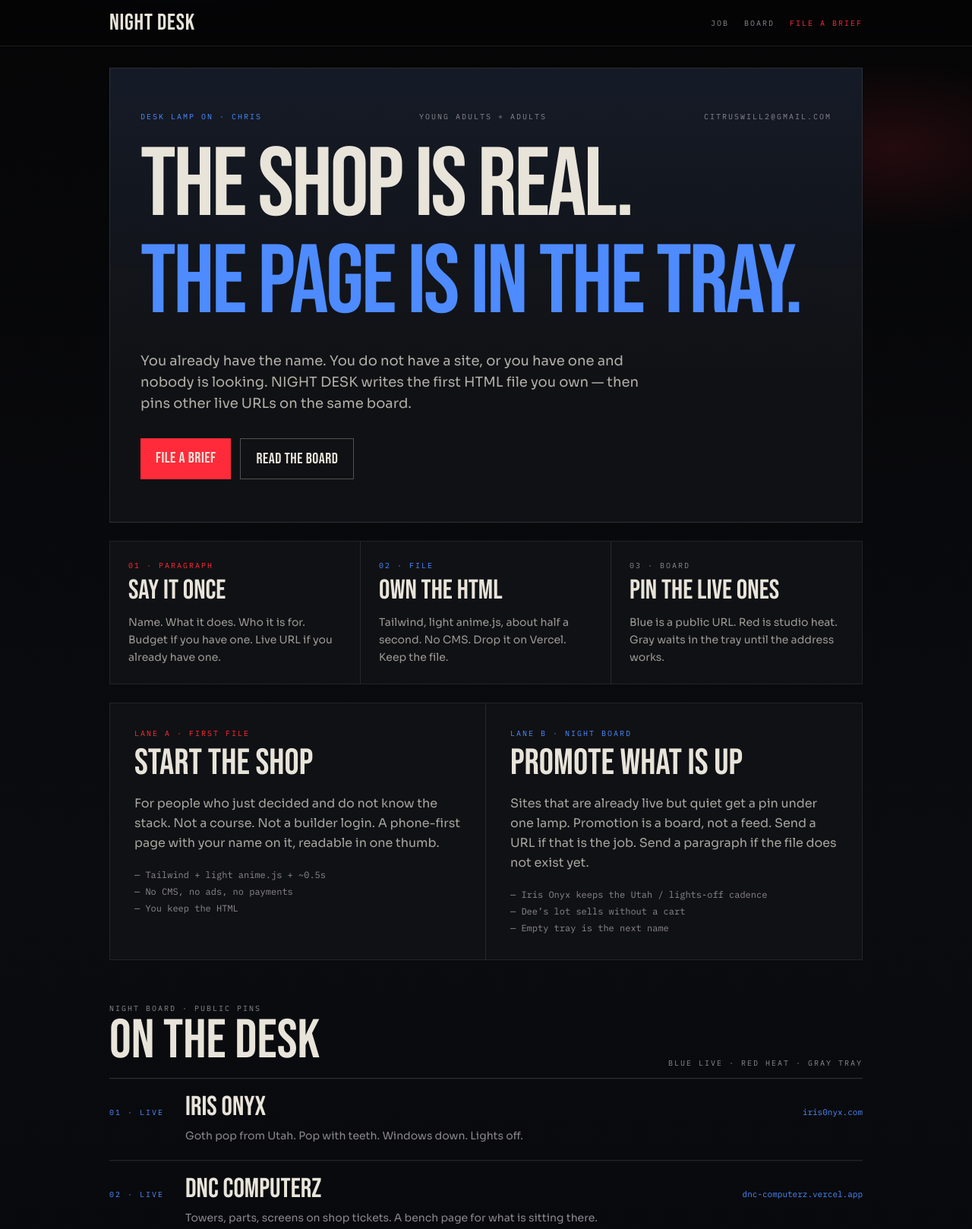
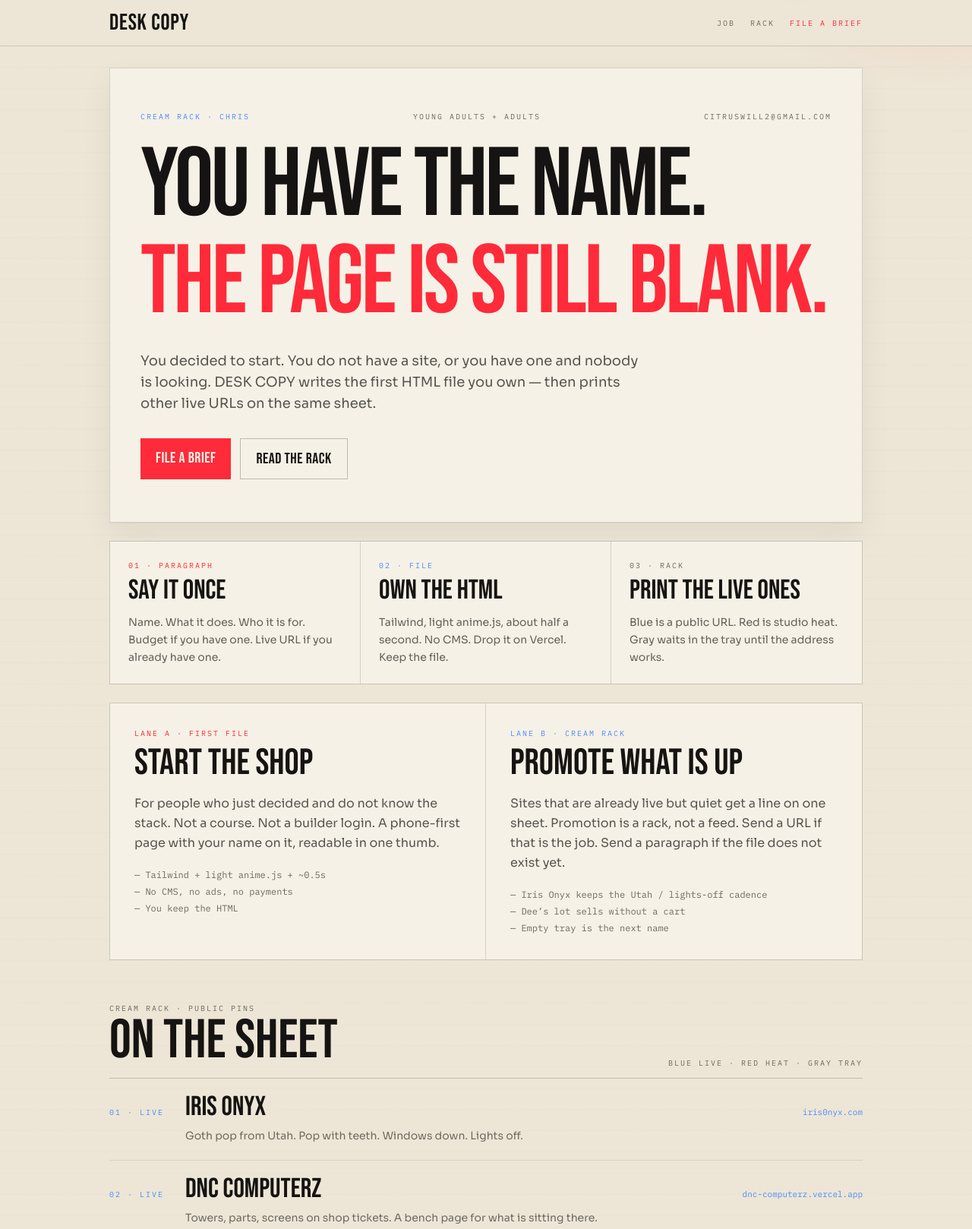
Before and after one commit to citruswill2-cmd/night-desk, a plain HTML site: page index.html in a window 1280 px wide. Shown: the top 1618 px of the page at 76% size. Drawn offline with nearby package versions, Linux system fonts and the light colour scheme.

Commit message:
DESK COPY home: cream rack, form on page, new hero

```diff
--- a/index.html
+++ b/index.html
@@ -3,8 +3,8 @@
 <head>
   <meta charset="utf-8" />
   <meta name="viewport" content="width=device-width, initial-scale=1" />
-  <title>NIGHT DESK — first file for a new shop, then the board</title>
-  <meta name="description" content="NIGHT DESK writes the first website people starting a business can own, then pins other live sites on one night board so they are not quiet." />
+  <title>DESK COPY — first page for a new shop, then the rack</title>
+  <meta name="description" content="DESK COPY writes the first website people starting a business can own, then prints other live sites on one cream rack so they are not quiet." />
   <link rel="preconnect" href="https://fonts.googleapis.com" />
   <link rel="preconnect" href="https://fonts.gstatic.com" crossorigin />
   <link href="https://fonts.googleapis.com/css2?family=Bebas+Neue&family=IBM+Plex+Mono:wght@400;500&family=Sora:wght@400;500;600&display=swap" rel="stylesheet" />
@@ -14,11 +14,11 @@
       theme: {
         extend: {
           colors: {
-            void: "#050506",
-            desk: "#101114",
-            rail: "#1C1E24",
-            paper: "#E8E4DA",
-            mute: "#8B8790",
+            paper: "#EDE6D6",
+            sheet: "#F6F1E6",
+            ink: "#161412",
+            mute: "#6F6A62",
+            rule: "#C9C1B2",
             live: "#4D8BFF",
             heat: "#FF2B3A"
           },
@@ -35,85 +35,82 @@
     html { scroll-behavior: smooth; }
     body {
       background:
-        radial-gradient(720px 280px at 18% -6%, rgba(77,139,255,.22), transparent 58%),
-        radial-gradient(420px 220px at 92% 8%, rgba(255,43,58,.12), transparent 52%),
-        linear-gradient(180deg, #050506 0%, #0B0C10 48%, #050506 100%);
-      color: #E8E4DA;
+        radial-gradient(900px 280px at 12% -8%, rgba(77,139,255,.10), transparent 55%),
+        radial-gradient(520px 240px at 96% 0%, rgba(255,43,58,.07), transparent 50%),
+        repeating-linear-gradient(0deg, transparent, transparent 27px, rgba(22,20,18,.035) 28px),
+        #EDE6D6;
+      color: #161412;
     }
-    .lamp {
-      background:
-        linear-gradient(180deg, rgba(77,139,255,.08), transparent 70%),
-        #101114;
-    }
-    .reveal { opacity: 0; transform: translateY(12px); }
+    .reveal { opacity: 0; transform: translateY(10px); }
     .tick {
       font-family: "IBM Plex Mono", ui-monospace, monospace;
       font-size: 10px;
       letter-spacing: .2em;
       text-transform: uppercase;
     }
-    .slot {
-      box-shadow: inset 0 1px 0 rgba(255,255,255,.04);
+    .sheet {
+      background: #F6F1E6;
+      box-shadow: 0 1px 0 rgba(22,20,18,.06), 0 18px 40px rgba(22,20,18,.06);
     }
   </style>
 </head>
 <body class="font-sans antialiased">
-  <a class="sr-only focus:not-sr-only focus:absolute focus:left-4 focus:top-4 focus:bg-paper focus:text-void focus:px-3 focus:py-2" href="#board">Skip to the board</a>
+  <a class="sr-only focus:not-sr-only focus:absolute focus:left-4 focus:top-4 focus:bg-ink focus:text-sheet focus:px-3 focus:py-2" href="#rack">Skip to the rack</a>
 
-  <header class="sticky top-0 z-40 border-b border-white/10 bg-void/85 backdrop-blur">
+  <header class="sticky top-0 z-40 border-b border-ink/15 bg-paper/90 backdrop-blur">
     <div class="mx-auto flex max-w-5xl items-center justify-between gap-4 px-4 py-3">
-      <a href="#top" class="font-display text-3xl tracking-wide text-paper">NIGHT DESK</a>
+      <a href="#top" class="font-display text-3xl tracking-wide text-ink">DESK COPY</a>
       <nav class="flex gap-5 tick text-mute">
-        <a class="hover:text-paper" href="#job">Job</a>
-        <a class="hover:text-paper" href="#board">Board</a>
-        <a class="text-heat hover:text-paper" href="brief.html">File a brief</a>
+        <a class="hover:text-ink" href="#job">Job</a>
+        <a class="hover:text-ink" href="#rack">Rack</a>
+        <a class="text-heat hover:text-ink" href="#brief">File a brief</a>
       </nav>
     </div>
   </header>
 
   <main id="top" class="mx-auto max-w-5xl px-4 pb-24">
-    <section class="reveal lamp mt-7 overflow-hidden border border-white/10 px-5 py-10 md:px-10 md:py-14">
+    <section class="reveal sheet mt-7 border border-ink/15 px-5 py-10 md:px-10 md:py-14">
       <div class="flex flex-wrap items-baseline justify-between gap-2 tick text-mute">
-        <span class="text-live">Desk lamp on · Chris</span>
+        <span class="text-live">Cream rack · Chris</span>
         <span>Young adults + adults</span>
         <span>citruswill2@gmail.com</span>
       </div>
-      <h1 class="mt-5 font-display text-[13vw] leading-[0.78] tracking-tight text-paper sm:text-7xl md:text-8xl lg:text-9xl">
-        THE SHOP IS REAL.<br /><span class="text-live">THE PAGE IS IN THE TRAY.</span>
+      <h1 class="mt-5 font-display text-[12vw] leading-[0.78] tracking-tight text-ink sm:text-7xl md:text-8xl lg:text-9xl">
+        YOU HAVE THE NAME.<br /><span class="text-heat">THE PAGE IS STILL BLANK.</span>
       </h1>
-      <p class="mt-6 max-w-2xl text-base leading-relaxed text-paper/75 md:text-lg">
-        You already have the name. You do not have a site, or you have one and nobody is looking.
-        NIGHT DESK writes the first HTML file you own — then pins other live URLs on the same board.
+      <p class="mt-6 max-w-2xl text-base leading-relaxed text-ink/70 md:text-lg">
+        You decided to start. You do not have a site, or you have one and nobody is looking.
+        DESK COPY writes the first HTML file you own — then prints other live URLs on the same sheet.
       </p>
       <div class="mt-8 flex flex-wrap gap-3">
-        <a href="brief.html" class="bg-heat px-5 py-3 font-display text-xl tracking-wide text-paper hover:bg-live hover:text-void">FILE A BRIEF</a>
-        <a href="#board" class="border border-paper/30 px-5 py-3 font-display text-xl tracking-wide text-paper hover:border-live hover:text-live">READ THE BOARD</a>
+        <a href="#brief" class="bg-heat px-5 py-3 font-display text-xl tracking-wide text-sheet hover:bg-live">FILE A BRIEF</a>
+        <a href="#rack" class="border border-ink/25 px-5 py-3 font-display text-xl tracking-wide text-ink hover:border-live hover:text-live">READ THE RACK</a>
       </div>
     </section>
 
-    <section id="job" class="reveal mt-6 grid border border-white/10 md:grid-cols-3">
-      <article class="border-b border-white/10 bg-desk p-6 md:border-b-0 md:border-r">
+    <section id="job" class="reveal mt-6 grid border border-ink/15 md:grid-cols-3">
+      <article class="border-b border-ink/15 bg-sheet p-6 md:border-b-0 md:border-r">
         <p class="tick text-heat">01 · paragraph</p>
         <h2 class="mt-2 font-display text-4xl leading-none">SAY IT ONCE</h2>
-        <p class="mt-3 text-sm leading-relaxed text-paper/65">Name. What it does. Who it is for. Budget if you have one. Live URL if you already have one.</p>
+        <p class="mt-3 text-sm leading-relaxed text-ink/65">Name. What it does. Who it is for. Budget if you have one. Live URL if you already have one.</p>
       </article>
-      <article class="border-b border-white/10 bg-desk p-6 md:border-b-0 md:border-r">
+      <article class="border-b border-ink/15 bg-sheet p-6 md:border-b-0 md:border-r">
         <p class="tick text-live">02 · file</p>
         <h2 class="mt-2 font-display text-4xl leading-none">OWN THE HTML</h2>
-        <p class="mt-3 text-sm leading-relaxed text-paper/65">Tailwind, light anime.js, about half a second. No CMS. Drop it on Vercel. Keep the file.</p>
+        <p class="mt-3 text-sm leading-relaxed text-ink/65">Tailwind, light anime.js, about half a second. No CMS. Drop it on Vercel. Keep the file.</p>
       </article>
-      <article class="bg-desk p-6">
-        <p class="tick text-mute">03 · board</p>
-        <h2 class="mt-2 font-display text-4xl leading-none">PIN THE LIVE ONES</h2>
-        <p class="mt-3 text-sm leading-relaxed text-paper/65">Blue is a public URL. Red is studio heat. Gray waits in the tray until the address works.</p>
+      <article class="bg-sheet p-6">
+        <p class="tick text-mute">03 · rack</p>
+        <h2 class="mt-2 font-display text-4xl leading-none">PRINT THE LIVE ONES</h2>
+        <p class="mt-3 text-sm leading-relaxed text-ink/65">Blue is a public URL. Red is studio heat. Gray waits in the tray until the address works.</p>
       </article>
     </section>
 
-    <section class="reveal mt-6 grid border border-white/10 md:grid-cols-2">
-      <article class="border-b border-white/10 bg-desk p-6 md:border-b-0 md:border-r md:p-8">
+    <section class="reveal mt-6 grid border border-ink/15 md:grid-cols-2">
+      <article class="border-b border-ink/15 bg-sheet p-6 md:border-b-0 md:border-r md:p-8">
         <p class="tick text-heat">Lane A · first file</p>
         <h2 class="mt-2 font-display text-5xl leading-none">START THE SHOP</h2>
-        <p class="mt-4 text-base leading-relaxed text-paper/70">
+        <p class="mt-4 text-base leading-relaxed text-ink/70">
           For people who just decided and do not know the stack. Not a course. Not a builder login.
           A phone-first page with your name on it, readable in one thumb.
         </p>
@@ -123,11 +120,11 @@
           <li>— You keep the HTML</li>
         </ul>
       </article>
-      <article class="bg-desk p-6 md:p-8">
-        <p class="tick text-live">Lane B · night board</p>
+      <article class="bg-sheet p-6 md:p-8">
+        <p class="tick text-live">Lane B · cream rack</p>
         <h2 class="mt-2 font-display text-5xl leading-none">PROMOTE WHAT IS UP</h2>
-        <p class="mt-4 text-base leading-relaxed text-paper/70">
-          Sites that are already live but quiet get a pin under one lamp. Promotion is a board, not a feed.
+        <p class="mt-4 text-base leading-relaxed text-ink/70">
+          Sites that are already live but quiet get a line on one sheet. Promotion is a rack, not a feed.
           Send a URL if that is the job. Send a paragraph if the file does not exist yet.
         </p>
         <ul class="mt-5 space-y-1 font-mono text-[12px] text-mute">
@@ -138,57 +135,57 @@
       </article>
     </section>
 
-    <section id="board" class="reveal mt-14">
-      <div class="flex flex-wrap items-end justify-between gap-3 border-b border-white/15 pb-3">
+    <section id="rack" class="reveal mt-14">
+      <div class="flex flex-wrap items-end justify-between gap-3 border-b border-ink/20 pb-3">
         <div>
-          <p class="tick text-mute">Night board · public pins</p>
-          <h2 class="font-display text-6xl leading-none text-paper md:text-7xl">ON THE DESK</h2>
+          <p class="tick text-mute">Cream rack · public pins</p>
+          <h2 class="font-display text-6xl leading-none text-ink md:text-7xl">ON THE SHEET</h2>
         </div>
         <p class="tick text-mute">Blue live · red heat · gray tray</p>
       </div>
 
       <ol class="mt-0">
-        <li class="slot border-b border-white/10">
+        <li class="border-b border-ink/10">
           <a class="group grid gap-2 py-5 sm:grid-cols-[92px_1fr_auto] sm:items-baseline" href="https://iris0nyx.com/" target="_blank" rel="noopener">
             <span class="tick text-live">01 · live</span>
             <span>
-              <span class="block font-display text-4xl leading-none text-paper group-hover:text-live">IRIS ONYX</span>
+              <span class="block font-display text-4xl leading-none text-ink group-hover:text-live">IRIS ONYX</span>
               <span class="mt-2 block max-w-xl text-sm leading-relaxed text-mute">Goth pop from Utah. Pop with teeth. Windows down. Lights off.</span>
             </span>
             <span class="font-mono text-[11px] text-live">iris0nyx.com</span>
           </a>
         </li>
-        <li class="slot border-b border-white/10">
+        <li class="border-b border-ink/10">
           <a class="group grid gap-2 py-5 sm:grid-cols-[92px_1fr_auto] sm:items-baseline" href="https://dnc-computerz.vercel.app/" target="_blank" rel="noopener">
             <span class="tick text-live">02 · live</span>
             <span>
-              <span class="block font-display text-4xl leading-none text-paper group-hover:text-live">DNC COMPUTERZ</span>
+              <span class="block font-display text-4xl leading-none text-ink group-hover:text-live">DNC COMPUTERZ</span>
               <span class="mt-2 block max-w-xl text-sm leading-relaxed text-mute">Towers, parts, screens on shop tickets. A bench page for what is sitting there.</span>
             </span>
             <span class="font-mono text-[11px] text-live">dnc-computerz.vercel.app</span>
           </a>
         </li>
-        <li class="slot border-b border-white/10">
+        <li class="border-b border-ink/10">
           <a class="group grid gap-2 py-5 sm:grid-cols-[92px_1fr_auto] sm:items-baseline" href="https://sameweekhq.vercel.app/" target="_blank" rel="noopener">
             <span class="tick text-heat">03 · heat</span>
             <span>
-              <span class="block font-display text-4xl leading-none text-paper group-hover:text-heat">REDLINE</span>
+              <span class="block font-display text-4xl leading-none text-ink group-hover:text-heat">REDLINE</span>
               <span class="mt-2 block max-w-xl text-sm leading-relaxed text-mute">You describe the job. Chris builds the site. sameweekhq.vercel.app currently serves REDLINE.</span>
             </span>
             <span class="font-mono text-[11px] text-heat">sameweekhq.vercel.app</span>
           </a>
         </li>
-        <li class="slot border-b border-white/10">
+        <li class="border-b border-ink/10">
           <a class="group grid gap-2 py-5 sm:grid-cols-[92px_1fr_auto] sm:items-baseline" href="https://daytape.vercel.app/" target="_blank" rel="noopener">
             <span class="tick text-live">04 · live</span>
             <span>
-              <span class="block font-display text-4xl leading-none text-paper group-hover:text-live">DAYTAPE</span>
+              <span class="block font-display text-4xl leading-none text-ink group-hover:text-live">DAYTAPE</span>
               <span class="mt-2 block max-w-xl text-sm leading-relaxed text-mute">A day’s tape without a platform tax. Phone-first, short, already up.</span>
             </span>
             <span class="font-mono text-[11px] text-live">daytape.vercel.app</span>
           </a>
         </li>
-        <li class="slot border-b border-white/10">
+        <li class="border-b border-ink/10">
           <a class="group grid gap-2 py-5 sm:grid-cols-[92px_1fr_auto] sm:items-baseline" href="https://github.com/citruswill2-cmd/sameweek" target="_blank" rel="noopener">
             <span class="tick text-mute">05 · tray</span>
             <span>
@@ -198,7 +195,7 @@
             <span class="font-mono text-[11px] text-mute">github.com/citruswill2-cmd/sameweek</span>
           </a>
         </li>
-        <li class="slot border-b border-white/10">
+        <li class="border-b border-ink/10">
           <a class="group grid gap-2 py-5 sm:grid-cols-[92px_1fr_auto] sm:items-baseline" href="https://github.com/citruswill2-cmd/laughline" target="_blank" rel="noopener">
             <span class="tick text-mute">06 · tray</span>
             <span>
@@ -208,25 +205,39 @@
             <span class="font-mono text-[11px] text-mute">github.com/citruswill2-cmd/laughline</span>
           </a>
         </li>
-        <li class="slot border-b border-white/10">
-          <a class="group grid gap-2 py-5 sm:grid-cols-[92px_1fr_auto] sm:items-baseline" href="brief.html">
+        <li class="border-b border-ink/10">
+          <a class="group grid gap-2 py-5 sm:grid-cols-[92px_1fr_auto] sm:items-baseline" href="#brief">
             <span class="tick text-heat">open</span>
             <span>
-              <span class="block font-display text-4xl leading-none text-paper group-hover:text-heat">YOUR NAME</span>
+              <span class="block font-display text-4xl leading-none text-ink group-hover:text-heat">YOUR NAME</span>
               <span class="mt-2 block max-w-xl text-sm leading-relaxed text-mute">New business or a live site that needs eyes. File the brief. Live URL gets a pin. No URL gets first file.</span>
             </span>
-            <span class="font-mono text-[11px] text-heat">brief.html →</span>
+            <span class="font-mono text-[11px] text-heat">#brief →</span>
           </a>
         </li>
       </ol>
     </section>
+
+    <section id="brief" class="reveal sheet mt-14 border border-ink/15 px-5 py-10 md:px-10">
+      <p class="tick text-heat">Copy desk · one field</p>
+      <h2 class="mt-2 font-display text-6xl leading-none md:text-7xl">SAY THE THING.</h2>
+      <p class="mt-4 max-w-xl text-base leading-relaxed text-ink/70">
+        No discovery call. Name, what you want the site to do, who it is for, budget if you have one, live URL if you already have one.
+      </p>
+      <form id="brief-form" class="mt-8 max-w-xl">
+        <label class="tick text-mute" for="para">The paragraph</label>
+        <textarea id="para" name="para" rows="8" required placeholder="Name. What it does. Who it’s for. Budget if you have one. Live URL if you want the rack." class="mt-2 w-full resize-y border border-ink/20 bg-paper px-4 py-3 text-ink outline-none focus:border-live"></textarea>
+        <button type="submit" class="mt-4 bg-live px-6 py-3 font-display text-xl tracking-wide text-sheet hover:bg-heat">SEND TO CHRIS</button>
+        <p class="mt-3 font-mono text-[11px] text-mute">Opens mail to citruswill2@gmail.com with the paragraph prefilled.</p>
+      </form>
+    </section>
   </main>
 
-  <footer class="border-t border-white/10">
+  <footer class="border-t border-ink/15">
     <div class="mx-auto flex max-w-5xl flex-wrap items-center justify-between gap-3 px-4 py-6 tick text-mute">
-      <span>NIGHT DESK · files you own</span>
-      <a class="text-heat hover:text-paper" href="brief.html">File a brief</a>
-      <span>void · #4D8BFF · #FF2B3A</span>
+      <span>DESK COPY · files you own</span>
+      <a class="text-heat hover:text-ink" href="#brief">File a brief</a>
+      <span>cream · #4D8BFF · #FF2B3A</span>
     </div>
   </footer>
 
@@ -238,9 +249,9 @@
         window.anime({
           targets: nodes,
           opacity: [0, 1],
-          translateY: [12, 0],
+          translateY: [10, 0],
           delay: window.anime.stagger(80),
-          duration: 340,
+          duration: 320,
           easing: "easeOutQuad"
         });
       } else {
@@ -249,6 +260,17 @@
           n.style.transform = "none";
         });
       }
+
+      var form = document.getElementById("brief-form");
+      form.addEventListener("submit", function (e) {
+        e.preventDefault();
+        var text = (document.getElementById("para").value || "").trim();
+        var body = text || "Name.\nWhat I want the site to do.\nWho it is for.\nBudget if I have one.\nLive URL if I have one.";
+        window.location.href =
+          "mailto:citruswill2@gmail.com" +
+          "?subject=" + encodeURIComponent("DESK COPY brief") +
+          "&body=" + encodeURIComponent(body);
+      });
     })();
   </script>
 </body>
```
